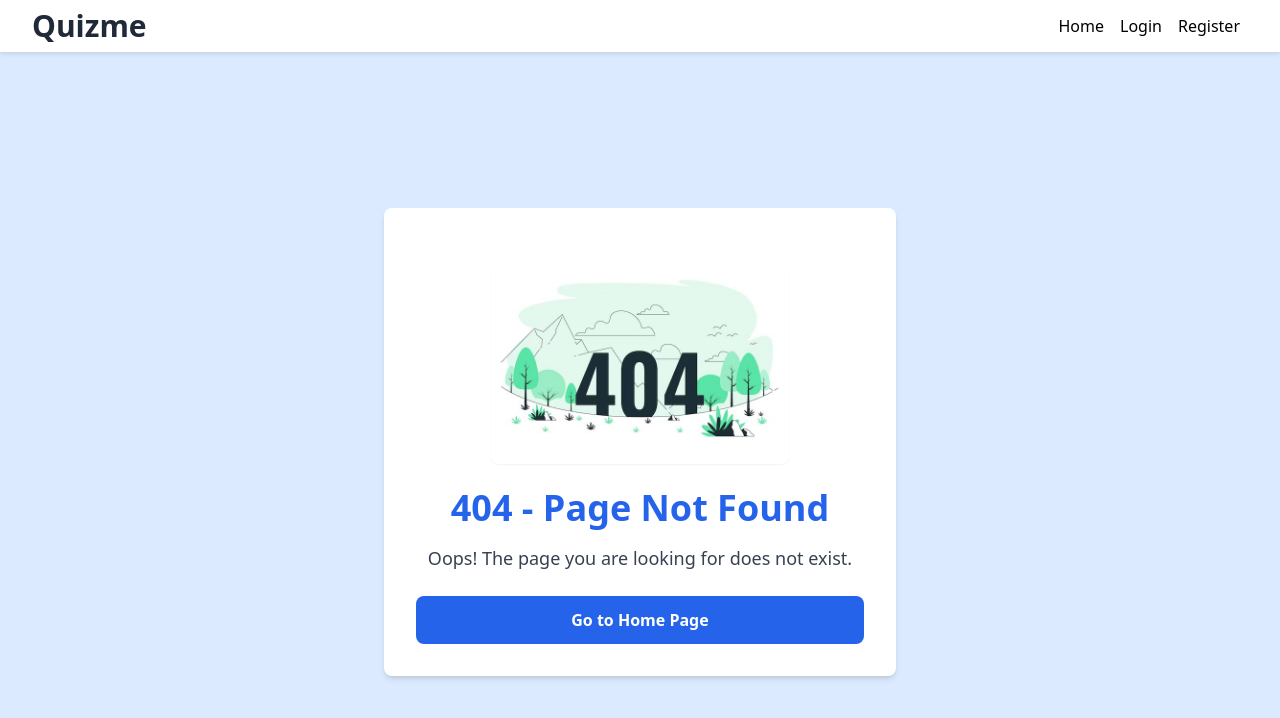
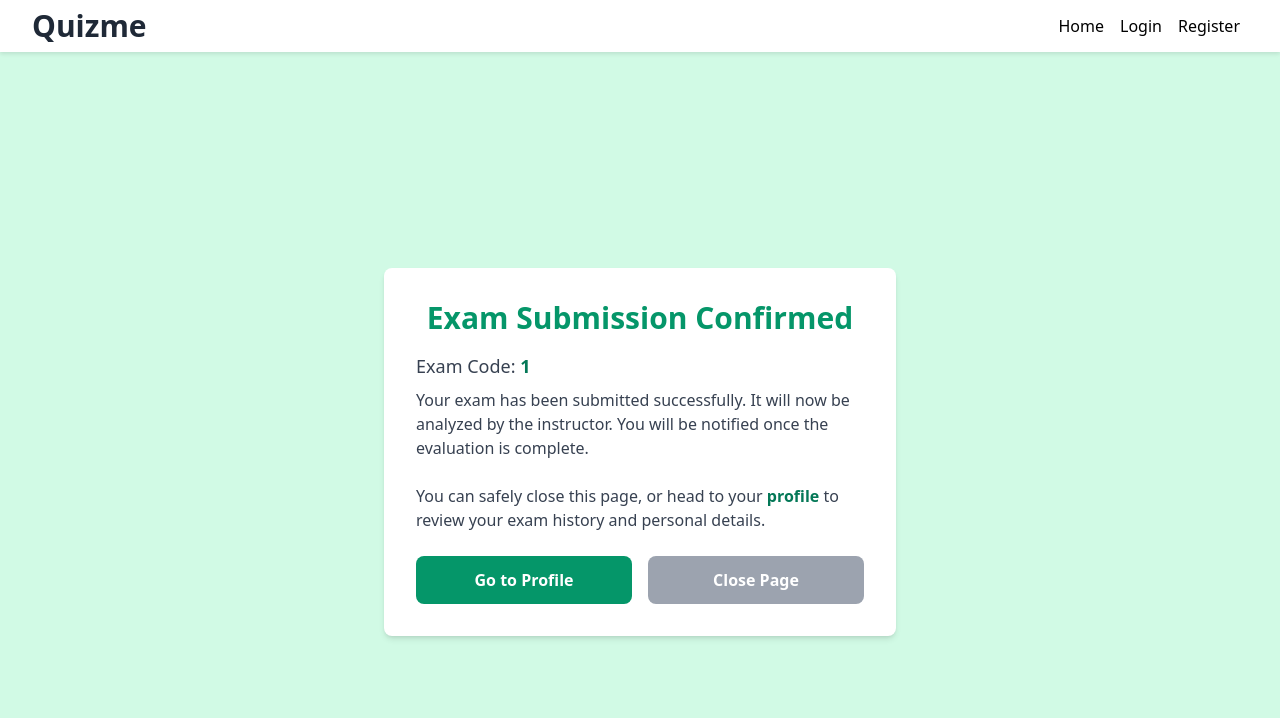
Before and after one commit to Mohamed5828/Quizme, a React (Vite) app in the folder frontend/: page /result/1 in a window 1280 px wide. Before the commit this address had no page. Shown: the top 718 px of the page. Built offline with nearby package versions, Linux system fonts and the light colour scheme.

Commit message:
added result page static no fetching or posting

```diff
--- a/frontend/src/App.tsx
+++ b/frontend/src/App.tsx
@@ -25,6 +25,7 @@ import NotFoundPage from "./components/Viewers/NotFound.tsx";
 import ProtectedRoute from "./components/authentication/ProtectedRoute.tsx";
 import StudentExamEntry from "./components/Viewers/ExamEntryNavigator.tsx";
 import ActivityMonitorWrapper from "./components/Wrappers/ActivityMonitorWrapper.tsx";
+import ExamResult from "./components/Viewers/Results.tsx";
 // import refresh from "./components/authentication/refresh.ts";
 
 const App: React.FC = () => {
@@ -35,6 +36,7 @@ const App: React.FC = () => {
           <Routes>
             <Route path="/login" element={<Login />} />
             <Route path="/register" element={<RegisterForm />} />
+            <Route path="/result/:examCode" element={<ExamResult />} />
             <Route path="/" element={<Landing />} />
             <Route path="/permission-denied" element={<ForbiddenPage />} />
             <Route path="/Forgot-password" element={<ForgotPassword />} />
--- a/frontend/src/components/Viewers/ExamPage/AllQuestionsPage.tsx
+++ b/frontend/src/components/Viewers/ExamPage/AllQuestionsPage.tsx
@@ -9,6 +9,8 @@ import { useParams, useNavigate } from "react-router-dom";
 import putData from "../../../utils/putData";
 import { toast } from "react-toastify";
 import { getRemainingTime } from "./hooks/getRemainingTime";
+import { useDispatch, UseDispatch } from "react-redux";
+import { pushLogsToServer } from "../../../state/ActivityLogState/ActivityLogSlice";
 
 interface UserAnswer {
   questionId: number;
@@ -33,7 +35,7 @@ function AllQuestionsPage() {
   const { examCode } = useParams();
   const navigate = useNavigate();
   const timerRef = useRef<{ timeRemaining: number }>({ timeRemaining: 0 });
-
+  const dispatch = useDispatch();
   const {
     data: examMetaData,
     loading: examLoading,
@@ -101,7 +103,7 @@ function AllQuestionsPage() {
         studentId: user.id,
         examId: examMetaData.id,
       });
-
+      dispatch(pushLogsToServer());
       if (error) {
         console.error("Failed to sync answers:", error);
       } else {
@@ -122,7 +124,7 @@ function AllQuestionsPage() {
       examId: examMetaData.id,
       endTime: Date.now(),
     });
-
+    dispatch(pushLogsToServer());
     if (error) {
       console.error("Failed to submit exam:", error);
       toast.error("Failed to submit exam");
--- /dev/null
+++ b/frontend/src/components/Viewers/Results.tsx
@@ -0,0 +1,53 @@
+import React from "react";
+import { useParams, useNavigate } from "react-router-dom";
+
+const ExamResult: React.FC = () => {
+  const { examCode } = useParams();
+  const navigate = useNavigate();
+
+  // Function to handle navigating to the user's profile
+  const goToProfile = () => {
+    navigate("/profile");
+  };
+
+  return (
+    <div className="bg-emerald-100 flex items-center justify-center min-h-screen p-6">
+      <div className="bg-white shadow-md rounded-lg p-8 max-w-lg w-full">
+        <h1 className="text-3xl font-bold text-emerald-600 mb-4 text-center">
+          Exam Submission Confirmed
+        </h1>
+        <p className="text-lg text-gray-700 mb-2">
+          Exam Code:{" "}
+          <span className="font-semibold text-emerald-700">{examCode}</span>
+        </p>
+        <p className="text-md text-gray-700 mb-6">
+          Your exam has been submitted successfully. It will now be analyzed by
+          the instructor. You will be notified once the evaluation is complete.
+        </p>
+
+        <p className="text-md text-gray-700 mb-6">
+          You can safely close this page, or head to your{" "}
+          <span className="font-semibold text-emerald-700">profile</span> to
+          review your exam history and personal details.
+        </p>
+
+        <div className="flex gap-4">
+          <button
+            onClick={goToProfile}
+            className="w-full bg-emerald-600 hover:bg-emerald-700 text-white font-bold py-3 rounded-lg transition duration-200"
+          >
+            Go to Profile
+          </button>
+          <button
+            onClick={() => window.close()}
+            className="w-full bg-gray-400 hover:bg-gray-500 text-white font-bold py-3 rounded-lg transition duration-200"
+          >
+            Close Page
+          </button>
+        </div>
+      </div>
+    </div>
+  );
+};
+
+export default ExamResult;
```
